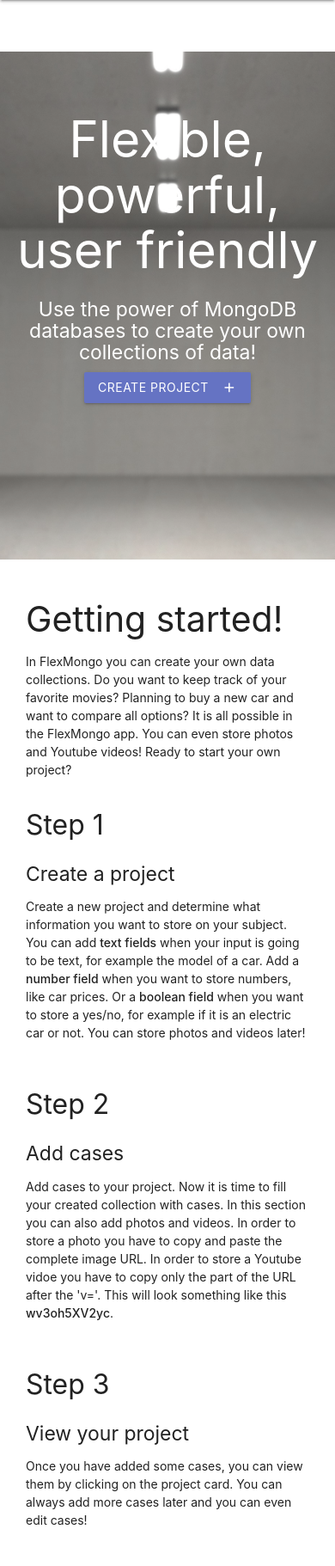
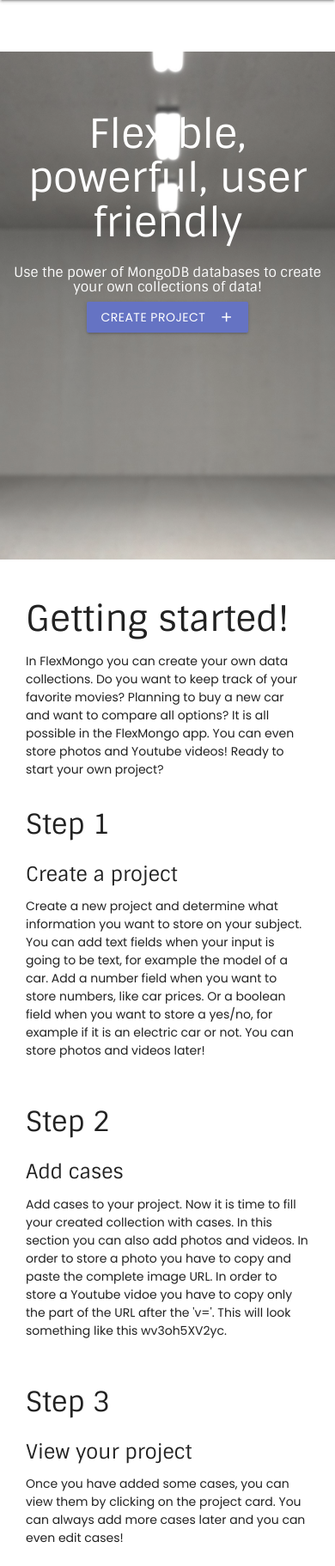
Before and after one commit to Code-Institute-Submissions/project-flask-app, a Flask app: page / in a window 390 px wide. Shown: the part 56-1878 px from the top of the page at 86% size. Before the commit the page ends 1830 px from the top, so only its background shows below. Run offline with Flask 2, Linux system fonts and the light colour scheme; data that the repository does not hold is empty; some libraries are stand-ins or nearby versions.

Commit message:
improved responsiveness and changed fonts

```diff
--- a/static/css/style.css
+++ b/static/css/style.css
@@ -1,4 +1,25 @@
-@import url('https://fonts.googleapis.com/css?family=Lobster:100,200,300,400,500,600,700');
+@import url('https://fonts.googleapis.com/css?family=Lobster');
+@import url('https://fonts.googleapis.com/css?family=Poppins|Sintony');
+
+
+/*------------------------------------------------------------------fonts - general */
+
+h1,
+h2,
+h3,
+h4,
+h5,
+h6 {
+    font-family: 'Sintony', sans-serif;
+}
+
+body {
+    font-family: 'Poppins', sans-serif;
+}
+
+.lobster-font {
+    font-family: 'Lobster', cursive;
+}
 
 
 /*------------------------------------------------------------------colors, bg-colors*/
@@ -52,15 +73,17 @@
 
 .title-home {
     padding-top: 70px;
+    font-size: 12vw;
+}
+
+.title-home-sub {
+    font-size: 4vw;
 }
 
 
-/*------------------------------------------------------------------navbar*/
-.logo-text {
-    font-family: 'Lobster', cursive;
-}
 
 /*------------------------------------------------------------------home*/
+
 .home-logo {
     max-height: 40px;
     padding-top: 12px;
@@ -122,4 +145,13 @@
         max-width: 40%;
         margin: 0 auto;
     }
+
+    .title-home {
+        padding-top: 70px;
+        font-size: 5vw;
+    }
+
+    .title-home-sub {
+        font-size: 2vw;
+    }
 }
--- a/templates/base.html
+++ b/templates/base.html
@@ -16,7 +16,7 @@
 <header>
     <nav class="indigo darken-1">
         <div class="nav-wrapper">
-            <a href="{{url_for('show_index')}}" class="brand-logo center logo-text"><img class="home-logo" src="{{ url_for('static', filename = 'images/logo-white.png') }}" alt="logo"> MongoFlex</a>
+            <a href="{{url_for('show_index')}}" class="brand-logo center lobster-font"><img class="home-logo" src="{{ url_for('static', filename = 'images/logo-white.png') }}" alt="logo"> MongoFlex</a>
             <a href="#" data-target="mobile-demo" class="sidenav-trigger"><i class="material-icons">menu</i></a>
             <ul class="right hide-on-med-and-down">
                 <li><a class="nav-text-color-mobile" href="{{url_for('show_projects')}}">My Projects</a></li>
--- a/templates/index.html
+++ b/templates/index.html
@@ -4,7 +4,7 @@
 <div class="row background-image">
     <div class="text-wrapper center-align">
         <h1 class='text-home-header title-home'>Flexible, powerful, user friendly</h1>
-        <h5 class='text-home-header'>Use the power of MongoDB databases to create your own collections of data!</h5>
+        <h5 class='text-home-header title-home-sub'>Use the power of MongoDB databases to create your own collections of data!</h5>
         <a href="{{url_for('add_project')}}" class="indigo waves-effect waves-light btn"><i class="material-icons right">add</i>Create project</a>
     </div>
 </div>
```
